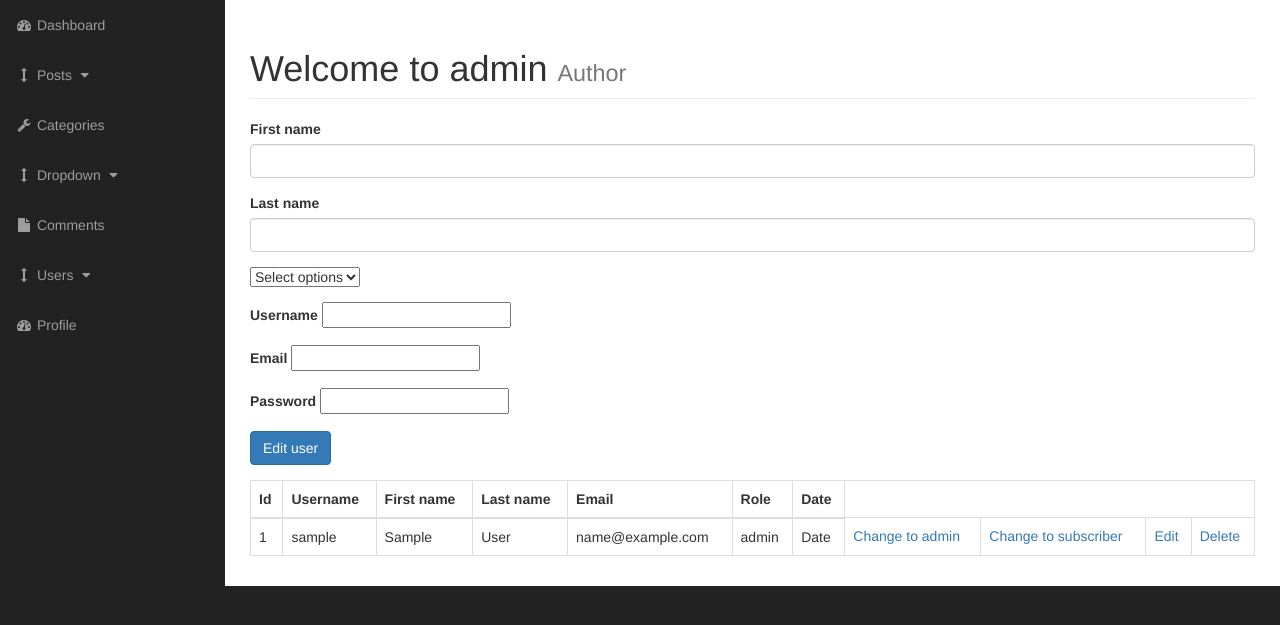
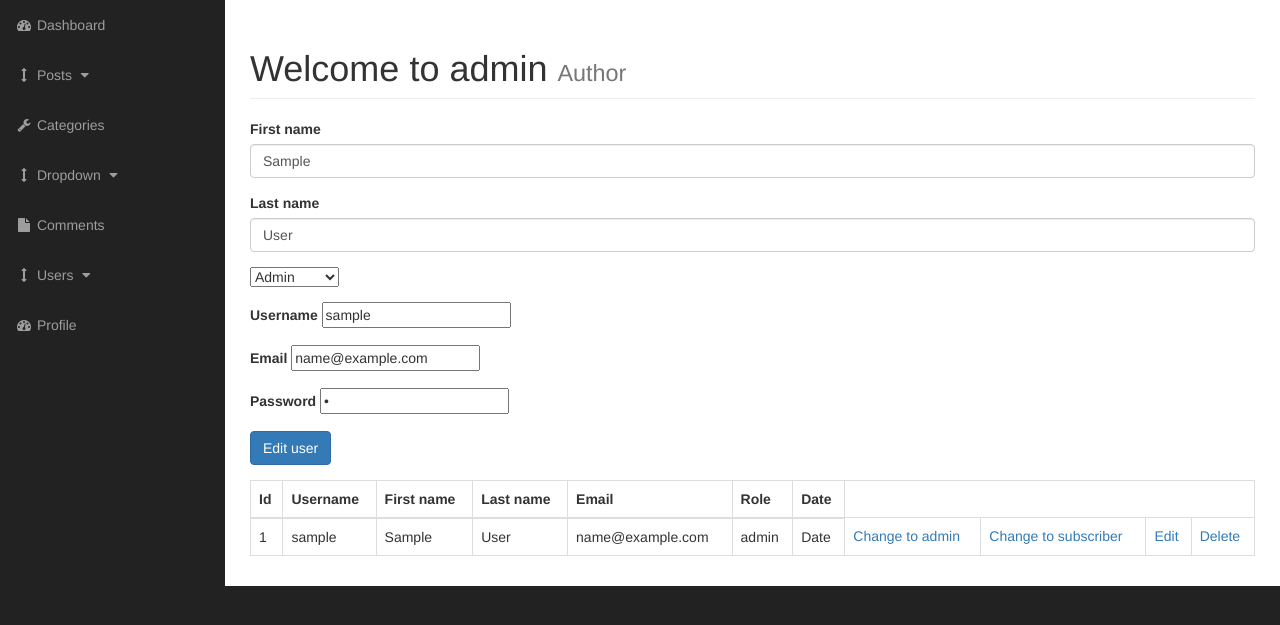
Before and after one commit to Albinaaaaa/cms-blogging-system-project, a PHP site: page /admin/users.php?source=edit-user&edit-user=1 in a window 1280 px wide. Shown: the part 51-676 px from the top of the page. Run offline with PHP 8.4, Linux system fonts and the light colour scheme; tables that the repository leaves empty or names only in its code hold one stand-in row (values such as "Sample post"); data that the repository does not hold is empty.

Commit message:
added displaying user values in edit user admin

```diff
--- a/admin/includes/edit_user.php
+++ b/admin/includes/edit_user.php
@@ -2,30 +2,45 @@
 
 if (isset($_GET['edit-user'])) {
 	$theUserId = $_GET['edit-user'];
+
+	$query = "SELECT * FROM users WHERE user_id = $theUserId";
+	$selectUserQuery = $mysql->query($query);
+
+	while ($row = $selectUserQuery->fetch_assoc()) {
+		$userId = $row['user_id'];
+		$username = $row['username'];
+		$userPassword = $row['user_password'];
+		$userFirstname = $row['user_firstname'];
+		$userLastname = $row['user_lastname'];
+		$userEmail = $row['user_email'];
+		$userImage = $row['user_image'];
+		$userRole = $row['user_role'];
+		$randSalt = $row['randSalt'];
+	}
 }
 
-if (isset($_POST['edit-user'])) {
-	// $userId = $_POST['user-id'];
-	$userFirstname = $_POST['user-firtsname'];
-	$userLastname = $_POST['user-lastname'];
-	$username = $_POST['username'];
-	$userEmail = $_POST['user-email'];
-	// $postImage = $_FILES['post-image']['name'];
-	// $postImageTemp = $_FILES['post-image']['tmp_name'];
-	$userPassword = $_POST['user-password'];
-	$userRole = $_POST['user-role'];
-	// $postDate = date('d-m-y');
-	// $postCommentCount = 4;
+// if (isset($_POST['edit-user'])) {
+// 	// $userId = $_POST['user-id'];
+// 	$userFirstname = $_POST['user-firtsname'];
+// 	$userLastname = $_POST['user-lastname'];
+// 	$username = $_POST['username'];
+// 	$userEmail = $_POST['user-email'];
+// 	// $postImage = $_FILES['post-image']['name'];
+// 	// $postImageTemp = $_FILES['post-image']['tmp_name'];
+// 	$userPassword = $_POST['user-password'];
+// 	$userRole = $_POST['user-role'];
+// 	// $postDate = date('d-m-y');
+// 	// $postCommentCount = 4;
 
-	// move_uploaded_file($postImageTemp, "../images/$postImage");
+// 	// move_uploaded_file($postImageTemp, "../images/$postImage");
 
-	$query = "INSERT INTO users(user_firstname, user_lastname, username, user_email, user_password, user_role) VALUES('{$userFirstname}', '{$userLastname}', '{$username}', '{$userEmail}', '{$userPassword}', '{$userRole}')";
+// 	$query = "INSERT INTO users(user_firstname, user_lastname, username, user_email, user_password, user_role) VALUES('{$userFirstname}', '{$userLastname}', '{$username}', '{$userEmail}', '{$userPassword}', '{$userRole}')";
 
-	$addUserQuery = $mysql->query($query);
-	if (!$addUserQuery) {
-		die("Query failed");
-	}
-}
+// 	$addUserQuery = $mysql->query($query);
+// 	if (!$addUserQuery) {
+// 		die("Query failed");
+// 	}
+// }
 ?>
 
 
@@ -33,18 +48,22 @@ if (isset($_POST['edit-user'])) {
 
 	<div class="form-group">
 		<label for="user-firtsname">First name</label>
-		<input type="text" class="form-control" name="user-firtsname" id="user-firtsname">
+		<input type="text" class="form-control" name="user-firtsname" id="user-firtsname" value="<?php echo $userFirstname; ?>">
 	</div>
-	<div class="form-group">
+	<div class=" form-group">
 		<label for="user-lastname">Last name</label>
-		<input type="text" class="form-control" name="user-lastname" id="user-lastname">
+		<input type="text" class="form-control" name="user-lastname" id="user-lastname" value="<?php echo $userLastname; ?>">
 	</div>
 
 	<div class="form-group">
 		<select name="user-role" id="user-role">
-			<option value="subscriber">Select options</option>
-			<option value="admin">Admin</option>
-			<option value="subscriber">Subscriber</option>
+			<!-- <option value="subscriber" >Select options</option> -->
+			<option value="admin" <?php if ($userRole === 'admin') {
+										echo 'selected';
+									} ?>>Admin</option>
+			<option value="subscriber" <?php if ($userRole === 'subscriber') {
+											echo 'selected';
+										} ?>>Subscriber</option>
 		</select>
 	</div>
 
@@ -56,17 +75,17 @@ if (isset($_POST['edit-user'])) {
 
 	<div class="form-group">
 		<label for="Username">Username</label>
-		<input type="text" name="username" id="Username">
+		<input type="text" name="username" id="Username" value="<?php echo $username; ?>">
 	</div>
 
-	<div class="form-group">
+	<div class=" form-group">
 		<label for="user-email">Email</label>
-		<input type="email" name="user-email" id="user-email">
+		<input type="email" name="user-email" id="user-email" value="<?php echo $userEmail; ?>">
 	</div>
 
 	<div class="form-group">
 		<label for="user-password">Password</label>
-		<input type="password" name="user-password" id="user-password">
+		<input type="password" name="user-password" id="user-password" value="<?php echo $userPassword; ?>">
 	</div>
 
 	<div class="form-group">
```
